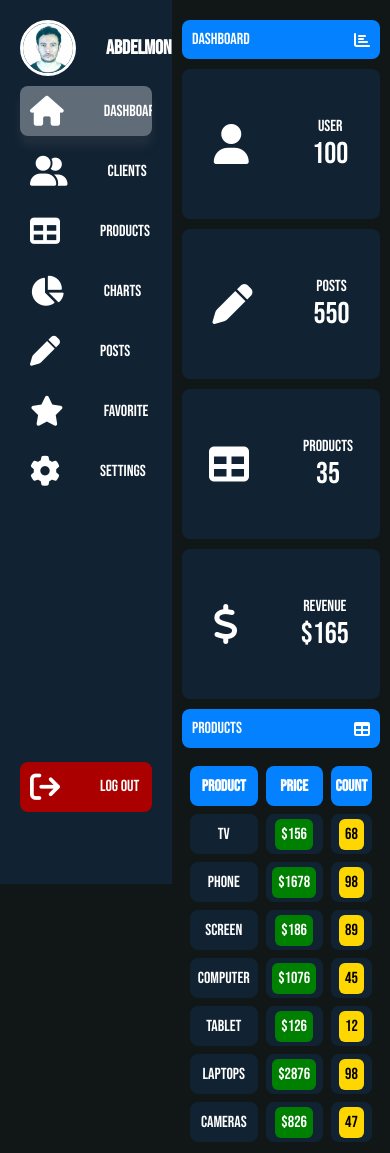
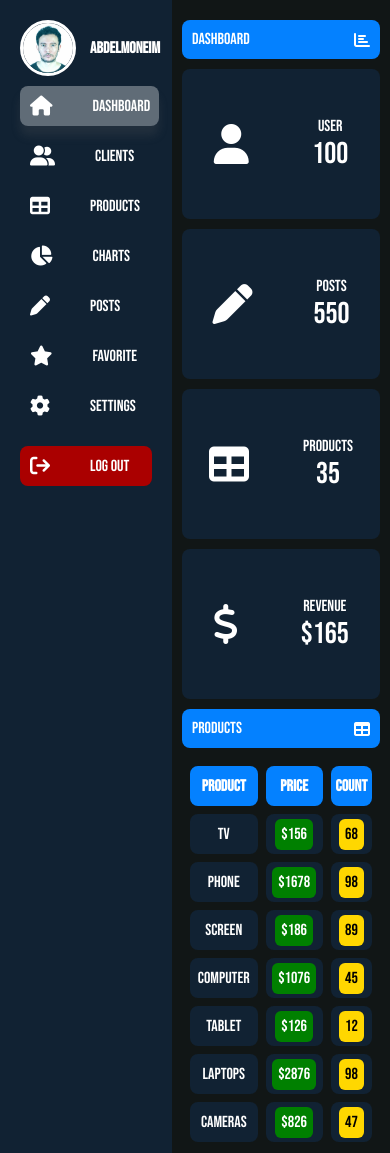
Before and after one commit to farsmohmed/Dashboard, a plain HTML site: page index.html in a window 390 px wide. Shown: the top 1153 px of the page. Drawn offline with Linux system fonts and the light colour scheme.

Commit message:
Update style.css

```diff
--- a/assets/css/style.css
+++ b/assets/css/style.css
@@ -32,8 +32,11 @@ body{
 }
 
 .porfile h2{
-    font-size: 20px;
+    font-size: 30px;
     text-transform: capitalize;
+
+
+
 
 }
 
@@ -78,6 +81,7 @@ ul li a:hover, .active, .data-info .box:hover, td:hover{
     cursor: pointer;
 }
 
+
 @keyframes hoverAnimation {
     0% {
         transform: scale(1);
@@ -92,7 +96,7 @@ ul li a:hover, .active, .data-info .box:hover, td:hover{
 
 .log-out{
     position: absolute;
-    bottom: 0;
+    bottom: 5;
     width: 100%;
 
 
@@ -103,7 +107,8 @@ ul li a:hover, .active, .data-info .box:hover, td:hover{
 }
 
 ul li a i{
-    font-size: 30px;
+    font-size: 20px;
+
 }
 
 .content{
@@ -184,3 +189,24 @@ th{
     background-color: gold;
     color: black;
 }
+
+@media screen and (max-width: 768px) {
+    .porfile h2{
+        font-size: 16px;
+        position: absolute;
+        padding: 70px;
+
+    }
+
+    .menu{
+        height: 150vh;
+
+
+
+    }
+
+    .active{
+        width: 90%;
+    }
+
+}
```
